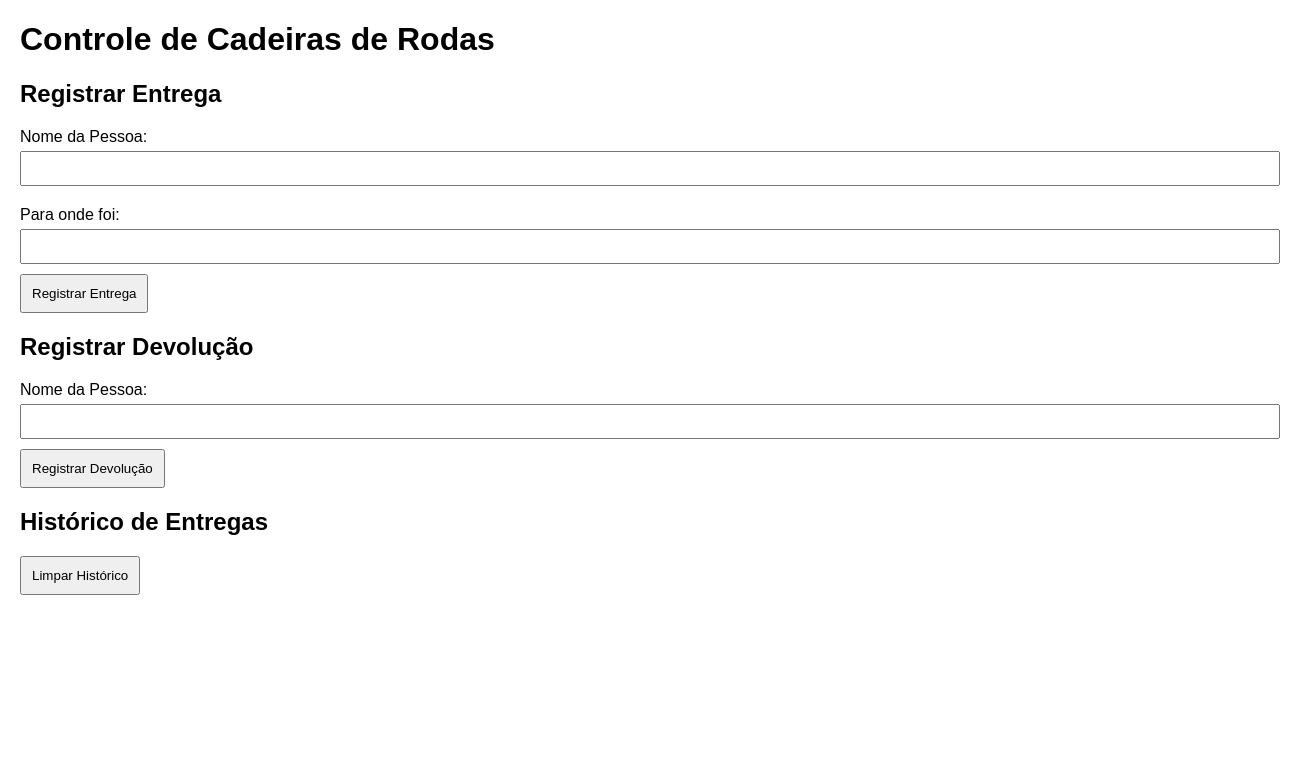
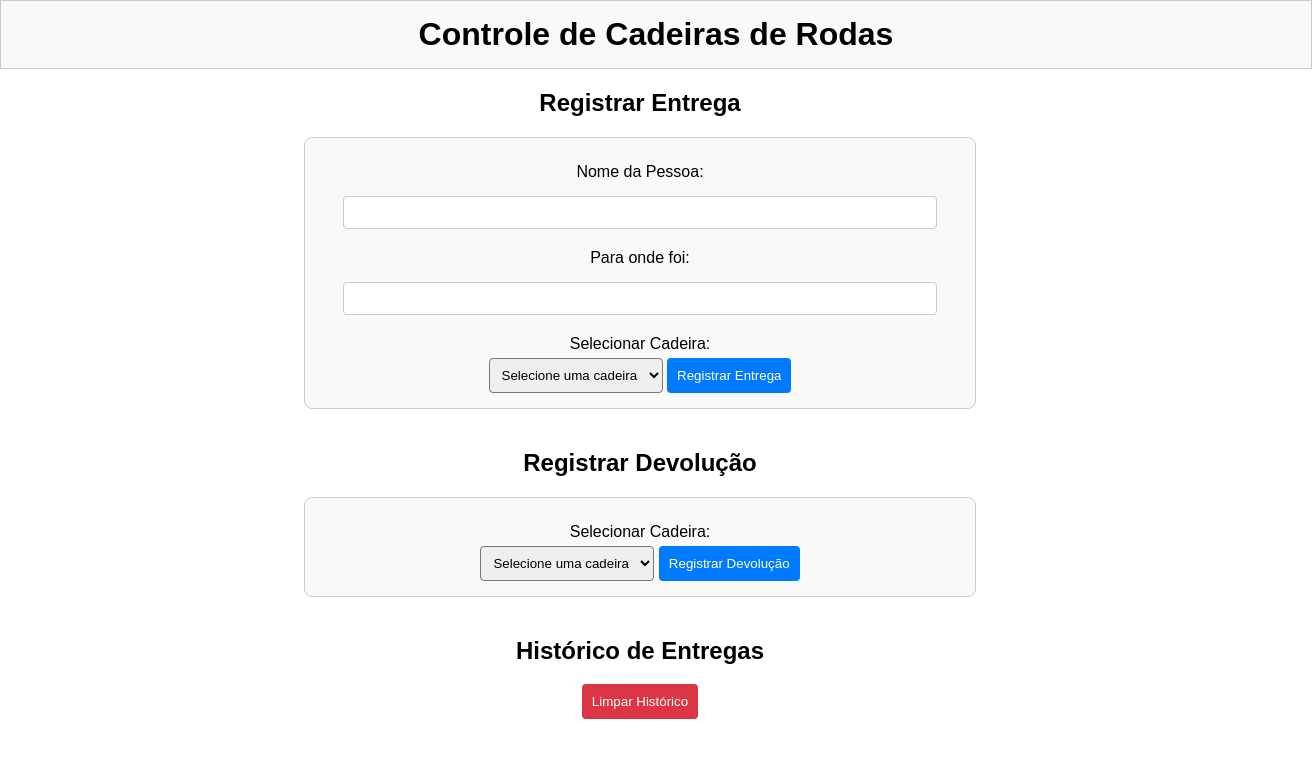
Before and after one commit to GabrielRoOl/Controle_Cadeiras, a plain HTML site: page index.html in a window 1280 px wide. Shown: the whole page, 1312 px wide, since content can reach past the window. Drawn offline with Linux system fonts and the light colour scheme.

Commit message:
Controle_Cadeira 2.0
Melhorias no html, css e js. Agora está mais intuitivo e simples. Posso escolher a cadeira que vou entregar

```diff
--- a/index.html
+++ b/index.html
@@ -9,19 +9,35 @@
 <body>
     <h1>Controle de Cadeiras de Rodas</h1>
     <h2>Registrar Entrega</h2>
-    <form id="form-entrega">
+    <form id="form-entrega" class="center">
         <label for="nome">Nome da Pessoa:</label>
-        <input type="text" id="nome" required>
+        <input type="text" id="nome" maxlength="35" class="caixa-text" required>
         <label for="local">Para onde foi:</label>
-        <input type="text" id="local" required>
+        <input type="text" id="local" maxlength="35" class="caixa-text" required>
+        <label for="cadeira">Selecionar Cadeira:</label>
+        <select id="cadeira" class="caixa-text" required>
+            <option value="">Selecione uma cadeira</option>
+            <option value="Cadeira 0A">Cadeira 0A</option>
+            <option value="Cadeira 1A">Cadeira 1A</option>
+            <option value="Cadeira 2A">Cadeira 2A</option>
+            <option value="Cadeira 0B">Cadeira 0B</option>
+            <option value="Cadeira 1B">Cadeira 1B</option>
+        </select>
         <button type="submit">Registrar Entrega</button>
     </form>
 
     <h2>Registrar Devolução</h2>
     <form id="form-devolucao">
-        <label for="nome-devolucao">Nome da Pessoa:</label>
-        <input type="text" id="nome-devolucao" required>
-        <button type="submit">Registrar Devolução</button>
+        <label for="cadeira-devolucao">Selecionar Cadeira:</label>
+        <select id="cadeira-devolucao" class="caixa-text" required>
+            <option value="">Selecione uma cadeira</option>
+            <option value="Cadeira 0A">Cadeira 0A</option>
+            <option value="Cadeira 1A">Cadeira 1A</option>
+            <option value="Cadeira 2A">Cadeira 2A</option>
+            <option value="Cadeira 0B">Cadeira 0B</option>
+            <option value="Cadeira 1B">Cadeira 1B</option>
+        </select>
+        <button type="submit" id="btn-devolucao">Registrar Devolução</button>
     </form>
 
     <h2>Histórico de Entregas</h2>
--- a/script.js
+++ b/script.js
@@ -1,24 +1,52 @@
-// Recupera o histórico do localStorage se existir
+// IDs válidos das cadeiras
+const idsValidos = ['Cadeira 0A', 'Cadeira 1A', 'Cadeira 2A', 'Cadeira 0B', 'Cadeira 1B'];
+
+// Recupera o histórico e o estado das cadeiras do localStorage se existir
 const entregas = JSON.parse(localStorage.getItem('historico')) || [];
+const cadeirasEstado = JSON.parse(localStorage.getItem('cadeirasEstado')) || {};
 
-// Atualiza o histórico na tela
+// Inicializa o estado das cadeiras se ainda não estiver no localStorage
+idsValidos.forEach(id => {
+    if (!cadeirasEstado[id]) {
+        cadeirasEstado[id] = 'Disponível';
+    }
+});
+
+// Atualiza o histórico e o estado das cadeiras na tela
 atualizarHistorico();
 
 document.getElementById('form-entrega').addEventListener('submit', function(e) {
     e.preventDefault();
     const nome = document.getElementById('nome').value;
+    const cadeira = document.getElementById('cadeira').value;
     const local = document.getElementById('local').value;
+
+    // Checa se a cadeira é um ID válido e está disponível
+    if (!idsValidos.includes(cadeira)) {
+        alert('ID da cadeira inválido.');
+        return;
+    }
+
+    if (cadeirasEstado[cadeira] !== 'Disponível') {
+        alert('A cadeira selecionada não está disponível para entrega.');
+        return;
+    }
 
     // Adiciona nova entrega ao histórico
     entregas.push({
         nome,
         local,
+        cadeira,
         tipo: 'Entregue',
         dataHora: new Date().toLocaleString('pt-BR', { year: 'numeric', month: 'numeric', day: 'numeric', hour: 'numeric', minute: 'numeric', second: 'numeric' })
     });
 
-    // Salva o histórico atualizado no localStorage
+    // Atualiza o estado da cadeira
+    cadeirasEstado[cadeira] = 'Entregue';
+
+    // Salva o histórico e o estado das cadeiras no localStorage
     localStorage.setItem('historico', JSON.stringify(entregas));
+    localStorage.setItem('cadeirasEstado', JSON.stringify(cadeirasEstado));
 
     atualizarHistorico();
     e.target.reset(); // Limpa o formulário após submissão
@@ -26,16 +54,34 @@ document.getElementById('form-entrega').addEventListener('submit', function(e) {
 
 document.getElementById('form-devolucao').addEventListener('submit', function(e) {
     e.preventDefault();
-    const nomeDevolucao = document.getElementById('nome-devolucao').value;
+    const cadeiraDevolucao = document.getElementById('cadeira-devolucao').value;
 
-    // Adiciona nova devolução ao histórico
-    entregas.push({ nome: nomeDevolucao, tipo: 'Devolvido' });
+    // Checa se o ID da devolução é válido e corresponde a uma entrega
+    const entregaIndex = entregas.findIndex(entrega => entrega.cadeira === cadeiraDevolucao && entrega.tipo === 'Entregue');
 
-    // Salva o histórico atualizado no localStorage
-    localStorage.setItem('historico', JSON.stringify(entregas));
+    if (idsValidos.includes(cadeiraDevolucao) && entregaIndex !== -1) {
+        // Adiciona nova devolução ao histórico
+        entregas.push({
+            cadeira: cadeiraDevolucao,
+            tipo: 'Devolvido',
+            dataHora: new Date().toLocaleString('pt-BR', { year: 'numeric', month: 'numeric', day: 'numeric', hour: 'numeric', minute: 'numeric', second: 'numeric' })
+        });
 
-    atualizarHistorico();
-    e.target.reset(); // Limpa o formulário após submissão
+        // Atualiza o estado da cadeira
+        cadeirasEstado[cadeiraDevolucao] = 'Disponível';
+
+        // Remove a entrega do histórico para evitar devoluções múltiplas
+        entregas.splice(entregaIndex, 1);
+
+        // Salva o histórico e o estado das cadeiras no localStorage
+        localStorage.setItem('historico', JSON.stringify(entregas));
+        localStorage.setItem('cadeirasEstado', JSON.stringify(cadeirasEstado));
+
+        atualizarHistorico();
+        e.target.reset(); // Limpa o formulário após submissão
+    } else {
+        alert('ID de devolução inválido ou a entrega já foi devolvida.');
+    }
 });
 
 // Função para atualizar o histórico na tela
@@ -44,18 +90,22 @@ function atualizarHistorico() {
     historico.innerHTML = ''; // Limpa a lista atual
     entregas.forEach(entrega => {
         const li = document.createElement('li');
-        li.textContent = `${entrega.nome} ${entrega.local ? `- ${entrega.local}` : ''} (${entrega.tipo}) - ${entrega.dataHora}`;
+        li.textContent = `${entrega.nome ? entrega.nome : ''}  ${entrega.cadeira}  ${entrega.local ? entrega.local : ''} (${entrega.tipo}) - ${entrega.dataHora}`;
         historico.appendChild(li);
     });
 }
 
 // Adiciona evento ao botão de limpar histórico
 document.getElementById('limpar-historico').addEventListener('click', function() {
-    // Limpa o array de entregas
+    // Limpa o array de entregas e o estado das cadeiras
     entregas.length = 0;
+    for (let id of idsValidos) {
+        cadeirasEstado[id] = 'Disponível';
+    }
 
     // Limpa o localStorage
     localStorage.removeItem('historico');
+    localStorage.removeItem('cadeirasEstado');
 
     // Atualiza a lista na tela
     atualizarHistorico();
--- a/styles.css
+++ b/styles.css
@@ -1,10 +1,22 @@
 body {
     font-family: Arial, sans-serif;
-    margin: 20px;
+    margin: 0px;
+    text-align: center;
+}
+h1{
+    margin: 0;
+    width: 100%;
+    background-color:  #f9f9f9;
+    border: 1px solid #ccc;
+    padding: 15px ;
 }
 
 form {
     margin-bottom: 20px;
+    padding: 15px;
+    border-radius: 8px;
+    background-color: #f9f9f9;
+    display: inline-block;
 }
 
 label {
@@ -14,23 +26,64 @@ label {
 
 input {
     padding: 8px;
-    margin-bottom: 10px;
-    width: 100%;
+    margin: 10px 0;
+    width: 90%;
+    border: 1px solid #ccc;
+    border-radius: 4px;
+    text-align: center;
 }
 
 button {
     padding: 10px;
+    border: none;
+    border-radius: 4px;
+    background-color: #007BFF;
+    color: #fff;
+    cursor: pointer;
 }
 
-#form-entrega{
-    /*border: solid 1px red;*/
+button:hover {
+    background-color: #0056b3;
+}
 
+#form-entrega {
+    border: 1px solid #ccc;
+    width: 50%;
+}
 
+#form-devolucao {
+    border: 1px solid #ccc;
+    width: 50%;
 }
-#form-devolucao{
-    /*border: solid 1px yellow;*/
 
+#historico {
+    list-style-type: none;
+    padding: 0;
+    margin: 0;
 }
-#historico{
-    /*border: solid 1px blue;*/
+
+#historico li {
+    margin: 10px 0;
 }
+
+#limpar-historico {
+    background-color: #dc3545;
+    color: #fff;
+}
+
+#limpar-historico:hover {
+    background-color: #c82333;
+}
+
+#cadeira{
+    padding: 8px;
+    margin: 0px 6;
+    border-radius: 4px;
+    cursor: pointer;
+}
+#cadeira-devolucao{
+    padding: 8px;
+    margin: 0px 6;
+    border-radius: 4px;
+    cursor: pointer;
+}
```
